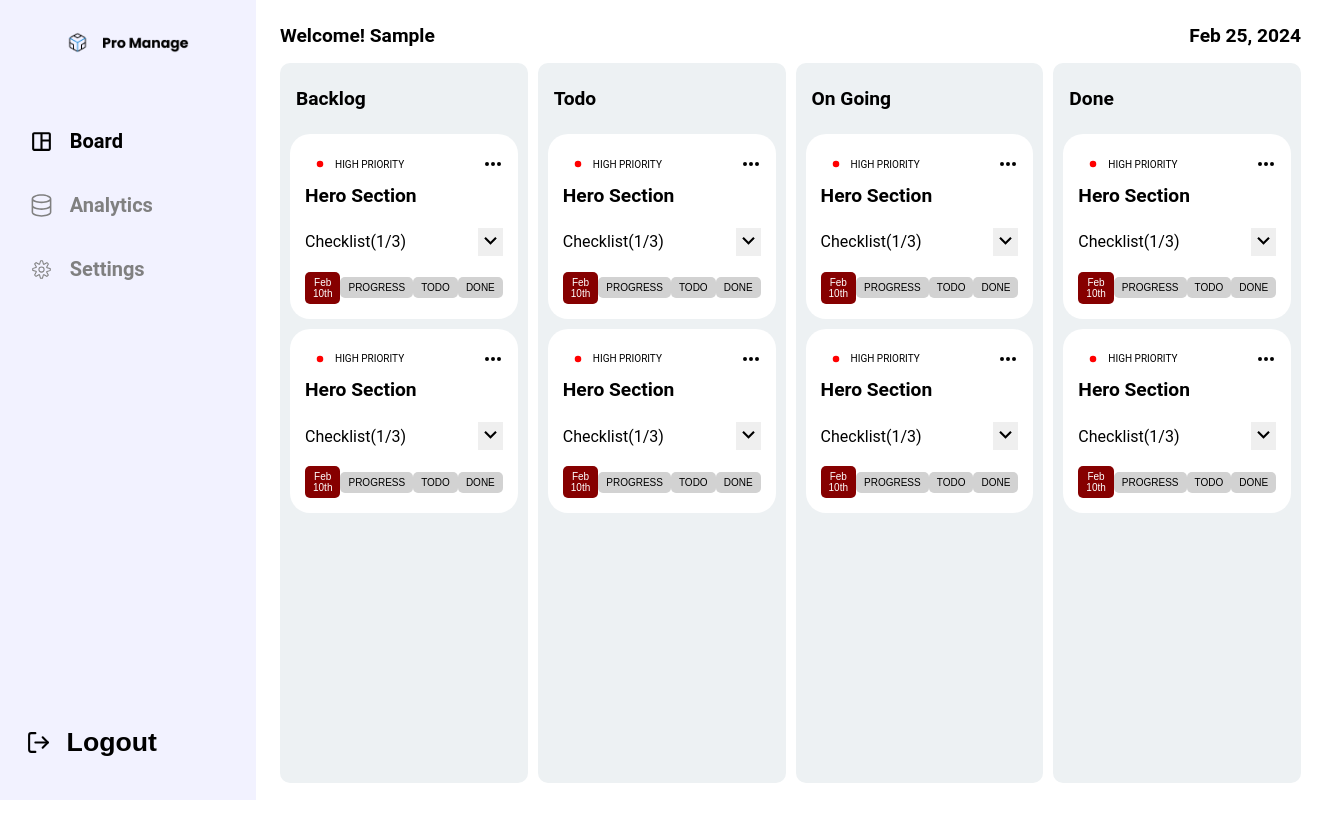
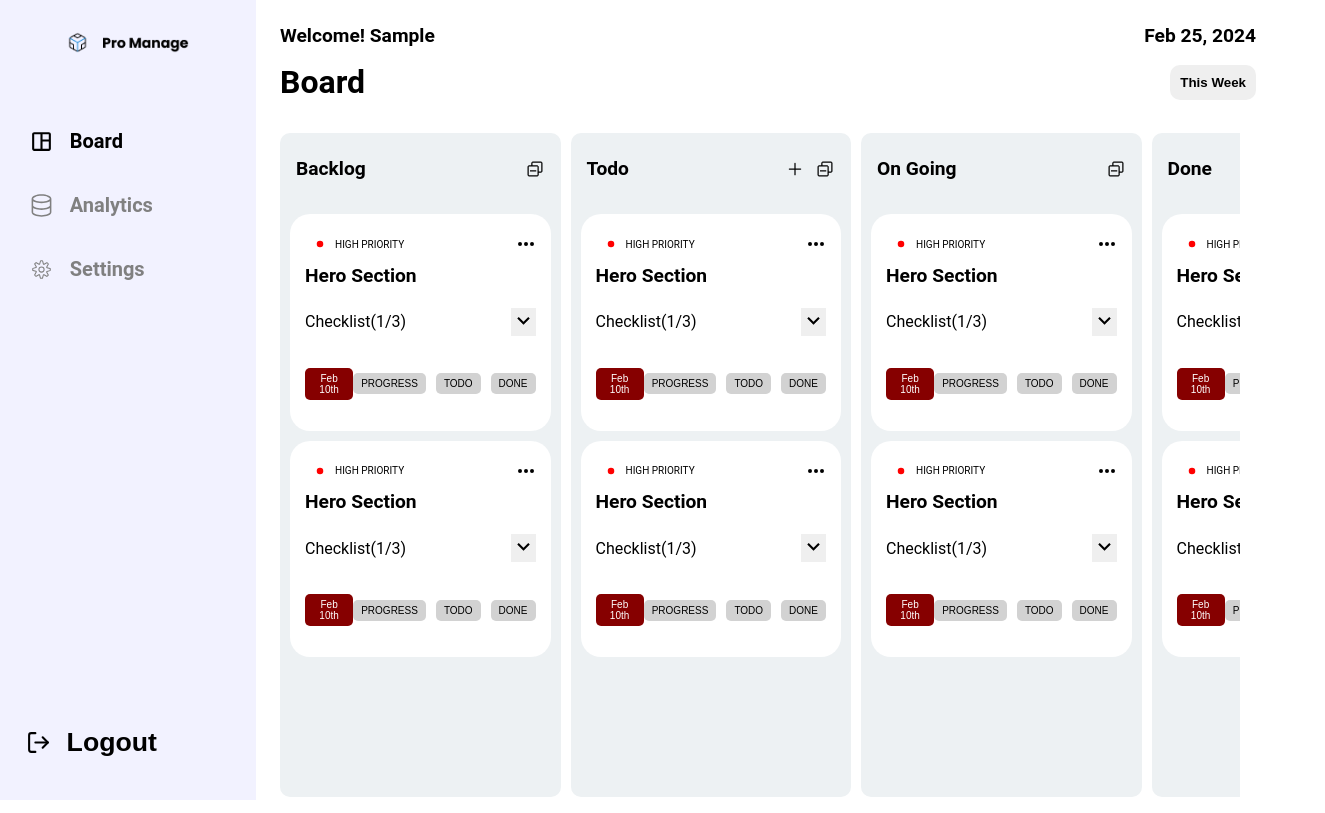
Before and after one commit to Bibhuprasad740/Pro-Manager-Frontend, a React (Create React App) app: page / in a window 1280 px wide. Shown: the whole page, 1325 px wide, since content can reach past the window. Built offline with nearby package versions, Linux system fonts and the light colour scheme; sample sign-in values are in the browser's storage.

Commit message:
card options and filter option added

```diff
--- a/src/components/board/main/MainSection.js
+++ b/src/components/board/main/MainSection.js
@@ -1,15 +1,30 @@
 import React from "react";
 
 import classes from "./MainSection.module.css";
-import { useSelector } from "react-redux";
+import { useDispatch, useSelector } from "react-redux";
 import TaskSection from "./TaskSection";
+import { uiActions } from "../../../store/uiSlice";
 
 const MainSection = () => {
+  const dispatch = useDispatch();
   const { name } = useSelector((state) => state.auth.currentUser);
   const firstName = name.split(" ")[0];
   const date = new Date();
   const options = { day: "numeric", month: "short", year: "numeric" };
   const formattedDate = date.toLocaleDateString("en-US", options);
+  const showDurationFilter = useSelector(
+    (state) => state.ui.showDurationFilter
+  );
+  const selectedFilter = useSelector((state) => state.ui.currentFilter);
+
+  const filterClickHandler = () => {
+    dispatch(uiActions.toggleFilter());
+  };
+
+  const changeFilterHandler = (filter) => {
+    dispatch(uiActions.changeCurrentFilter(filter));
+    dispatch(uiActions.hideFilter());
+  };
 
   return (
     <div className={classes.mainSection}>
@@ -17,12 +32,49 @@ const MainSection = () => {
         <p className={classes.title}>{`Welcome! ${firstName}`}</p>
         <p className={classes.title}>{formattedDate}</p>
       </section>
-      <section className={classes.tasksSection}>
-        <TaskSection title="Backlog" />
-        <TaskSection title="Todo" />
-        <TaskSection title="On Going" />
-        <TaskSection title="Done" />
+
+      <section className={classes.subheadingSection}>
+        <p className={classes.subheading}>Board</p>
+        <button
+          className={classes.durationFilterButton}
+          onClick={filterClickHandler}
+        >
+          {selectedFilter}
+        </button>
       </section>
+
+      {/* Filter section */}
+      {showDurationFilter && (
+        <div className={classes.durationFilter}>
+          <button
+            className={classes.individualFilterButton}
+            onClick={() => changeFilterHandler("Today")}
+          >
+            Today
+          </button>
+          <button
+            className={classes.individualFilterButton}
+            onClick={() => changeFilterHandler("This Week")}
+          >
+            This Week
+          </button>
+          <button
+            className={classes.individualFilterButton}
+            onClick={() => changeFilterHandler("This Month")}
+          >
+            This Month
+          </button>
+        </div>
+      )}
+
+      <div className={classes.wrapper}>
+        <section className={classes.tasksSection}>
+          <TaskSection title="Backlog" />
+          <TaskSection title="Todo" isTodo={true} />
+          <TaskSection title="On Going" />
+          <TaskSection title="Done" />
+        </section>
+      </div>
     </div>
   );
 };
--- a/src/components/board/main/MainSection.module.css
+++ b/src/components/board/main/MainSection.module.css
@@ -7,11 +7,63 @@
 .headerSection {
   display: flex;
   justify-content: space-between;
+  margin-bottom: 1rem;
 }
 
 .title {
   font-size: 1.2rem;
   font-weight: bold;
+}
+
+.subheadingSection {
+  display: flex;
+  justify-content: space-between;
+  align-items: center;
+  margin-bottom: 1rem;
+}
+
+.subheading {
+  font-size: 2rem;
+  font-weight: bold;
+}
+
+.durationFilterButton {
+  padding: 10px;
+  cursor: pointer;
+  font-weight: bold;
+  border-radius: 10px;
+}
+
+.durationFilterButton:hover {
+  background-color: black;
+  color: white;
+  box-shadow: 2px 2px 5px rgb(165, 165, 165);
+}
+
+.durationFilter {
+  display: flex;
+  flex-direction: column;
+  justify-content: center;
+  align-items: start;
+  position: absolute;
+  right: 2rem;
+  /* top: 500px; */
+}
+
+.individualFilterButton {
+  padding: 1rem 1.5rem;
+  width: 100%;
+  cursor: pointer;
+}
+
+.individualFilterButton:hover {
+  background-color: black;
+  color: white;
+}
+
+.wrapper {
+  width: 75vw;
+  overflow-x: scroll;
 }
 
 .tasksSection {
@@ -20,5 +72,5 @@
   justify-content: flex-start;
   align-items: center;
   gap: 10px;
-  overflow-x: scroll;
+  width: 90vw;
 }
--- a/src/components/board/main/Task.js
+++ b/src/components/board/main/Task.js
@@ -12,9 +12,14 @@ const size = 20;
 
 const Task = () => {
   const [showCheckList, setShowCheckList] = useState(false);
+  const [showCardOptions, setShowCardOptions] = useState(false);
 
   const showCheckListHandler = () => {
     setShowCheckList((state) => !state);
+  };
+
+  const cardOptionsClickHandler = () => {
+    setShowCardOptions((state) => !state);
   };
   return (
     <div className={classes.task}>
@@ -26,8 +31,21 @@ const Task = () => {
           <p>HIGH PRIORITY</p>
         </div>
         {/* Three dot icon */}
-        <HiDotsHorizontal size={size} />
+        <HiDotsHorizontal
+          onClick={cardOptionsClickHandler}
+          className={classes.cardOptionsButton}
+          size={size}
+        />
       </section>
+
+      {/* Card Options */}
+      {showCardOptions && (
+        <div className={classes.cardOptions}>
+          <button className={classes.cardOption}>Edit</button>
+          <button className={classes.cardOption}>Share</button>
+          <button className={classes.cardOption}>Delete</button>
+        </div>
+      )}
 
       {/* Title */}
       <p className={classes.title}>Hero Section</p>
@@ -59,6 +77,8 @@ const Task = () => {
           <p>Feb 10th</p>
         </button>
 
+        {/* Shift buttons */}
+        <div className={classes.shiftButtons}>
           <button className={classes.shiftButton}>
             <p>PROGRESS</p>
           </button>
@@ -68,6 +88,7 @@ const Task = () => {
           <button className={classes.shiftButton}>
             <p>DONE</p>
           </button>
+        </div>
       </section>
     </div>
   );
--- a/src/components/board/main/Task.module.css
+++ b/src/components/board/main/Task.module.css
@@ -24,6 +24,26 @@
   font-weight: bold;
 }
 
+.cardOptionsButton {
+  cursor: pointer;
+}
+
+.cardOptions {
+  position: absolute;
+}
+
+.cardOption {
+  position: relative;
+  padding: 1rem;
+  width: 100%;
+  cursor: pointer;
+}
+
+.cardOption:hover {
+  background-color: black;
+  color: white;
+}
+
 .checklistSection {
   margin: 1rem 0;
 }
@@ -44,8 +64,9 @@ button {
 
 .footer {
   display: flex;
-  justify-content: space-evenly;
+  justify-content: space-between;
   align-items: center;
+  padding: 1rem 0;
 }
 
 .deadline {
@@ -54,6 +75,11 @@ button {
   border-radius: 5px;
   padding: 5px 8px;
   font-size: 10px;
+}
+
+.shiftButtons {
+  display: flex;
+  gap: 10px;
 }
 
 .shiftButton {
--- a/src/components/board/main/TaskSection.js
+++ b/src/components/board/main/TaskSection.js
@@ -4,11 +4,22 @@ import classes from "./TaskSection.module.css";
 import Task from "./Task";
 
 import { VscCollapseAll } from "react-icons/vsc";
+import { IoAddOutline } from "react-icons/io5";
 
-const TaskSection = ({ title }) => {
+const size = 20;
+
+const TaskSection = ({ title, isTodo }) => {
   return (
     <div className={classes.taskSection}>
-      <p className={classes.title}>{title}</p>
+      <section className={classes.header}>
+        <p className={classes.title}>{title}</p>
+        <div className={classes.actions}>
+          {isTodo && (
+            <IoAddOutline className={classes.actionButton} size={size} />
+          )}
+          <VscCollapseAll className={classes.actionButton} size={size} />
+        </div>
+      </section>
       <Task />
       <Task />
     </div>
--- a/src/components/board/main/TaskSection.module.css
+++ b/src/components/board/main/TaskSection.module.css
@@ -1,9 +1,27 @@
 .taskSection {
-  height: 90vh;
+  height: 83vh;
   background-color: rgb(237, 241, 243);
   width: 25%;
   border-radius: 10px;
   overflow-y: scroll;
+}
+
+.header {
+  display: flex;
+  justify-content: space-between;
+  align-items: center;
+}
+
+.actions {
+  display: flex;
+  justify-content: space-evenly;
+  align-items: center;
+  gap: 10px;
+  padding-right: 1rem;
+}
+
+.actionButton {
+  cursor: pointer;
 }
 
 .title {
--- a/src/index.css
+++ b/src/index.css
@@ -21,6 +21,7 @@ code {
 /* For webkit-based browsers (Chrome, Safari) */
 ::-webkit-scrollbar {
   width: 4px; /* Set the width of the scrollbar */
+  height: 4px;
 }
 
 ::-webkit-scrollbar-thumb {
--- a/src/store/uiSlice.js
+++ b/src/store/uiSlice.js
@@ -2,6 +2,8 @@ import { createSlice } from "@reduxjs/toolkit";
 
 const initialState = {
   showCreateTask: false,
+  showDurationFilter: false,
+  currentFilter: "This Week",
 };
 
 const uiSlice = createSlice({
@@ -11,6 +13,18 @@ const uiSlice = createSlice({
     toggleShowCreateTask(state, action) {
       state.showCreateTask = !state.showCreateTask;
     },
+    showFilter(state, action) {
+      state.showDurationFilter = true;
+    },
+    hideFilter(state, action) {
+      state.showDurationFilter = false;
+    },
+    toggleFilter(state, action) {
+      state.showDurationFilter = !state.showDurationFilter;
+    },
+    changeCurrentFilter(state, action) {
+      state.currentFilter = action.payload;
+    },
   },
 });
 
```
Lines whose indentation alone changed are shown as unchanged.
